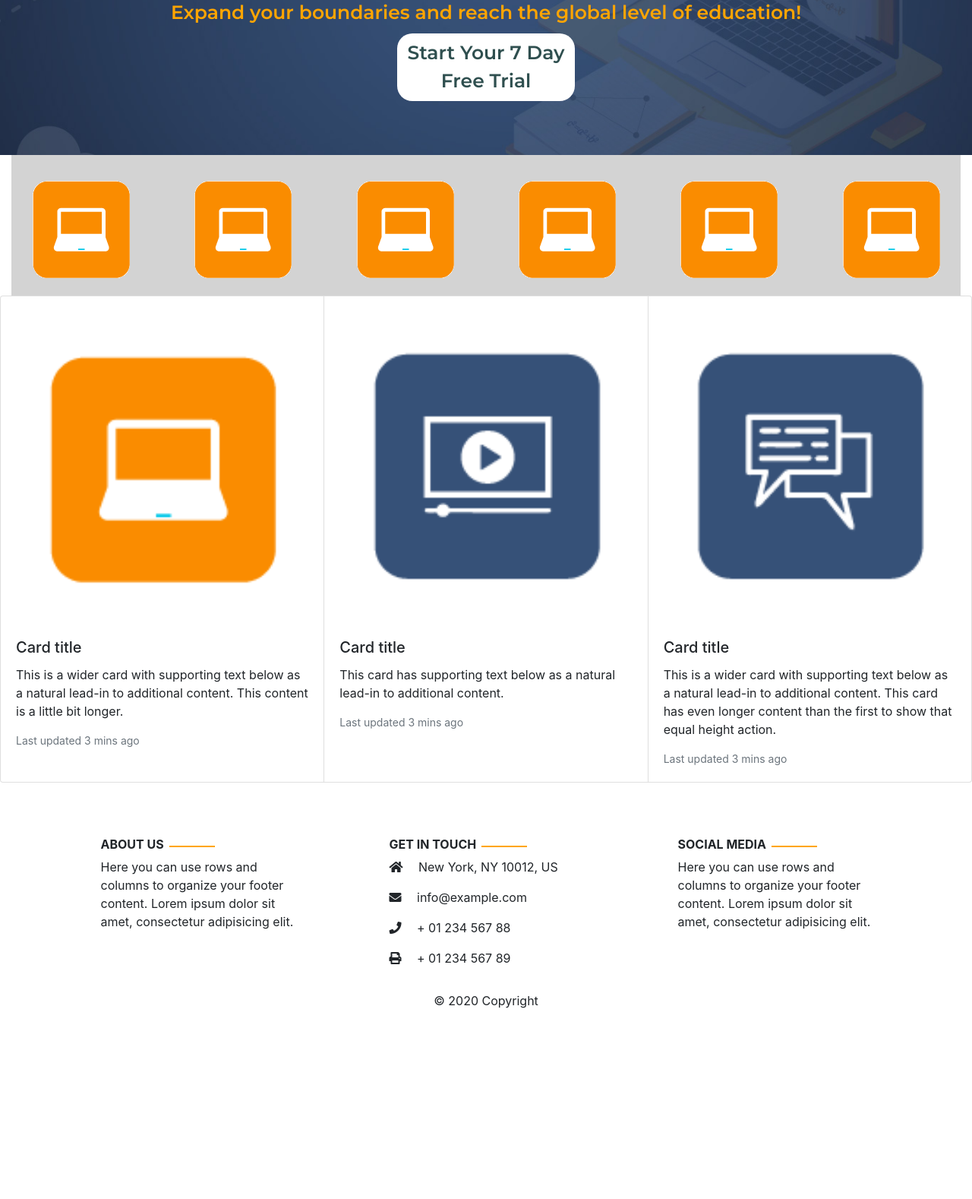
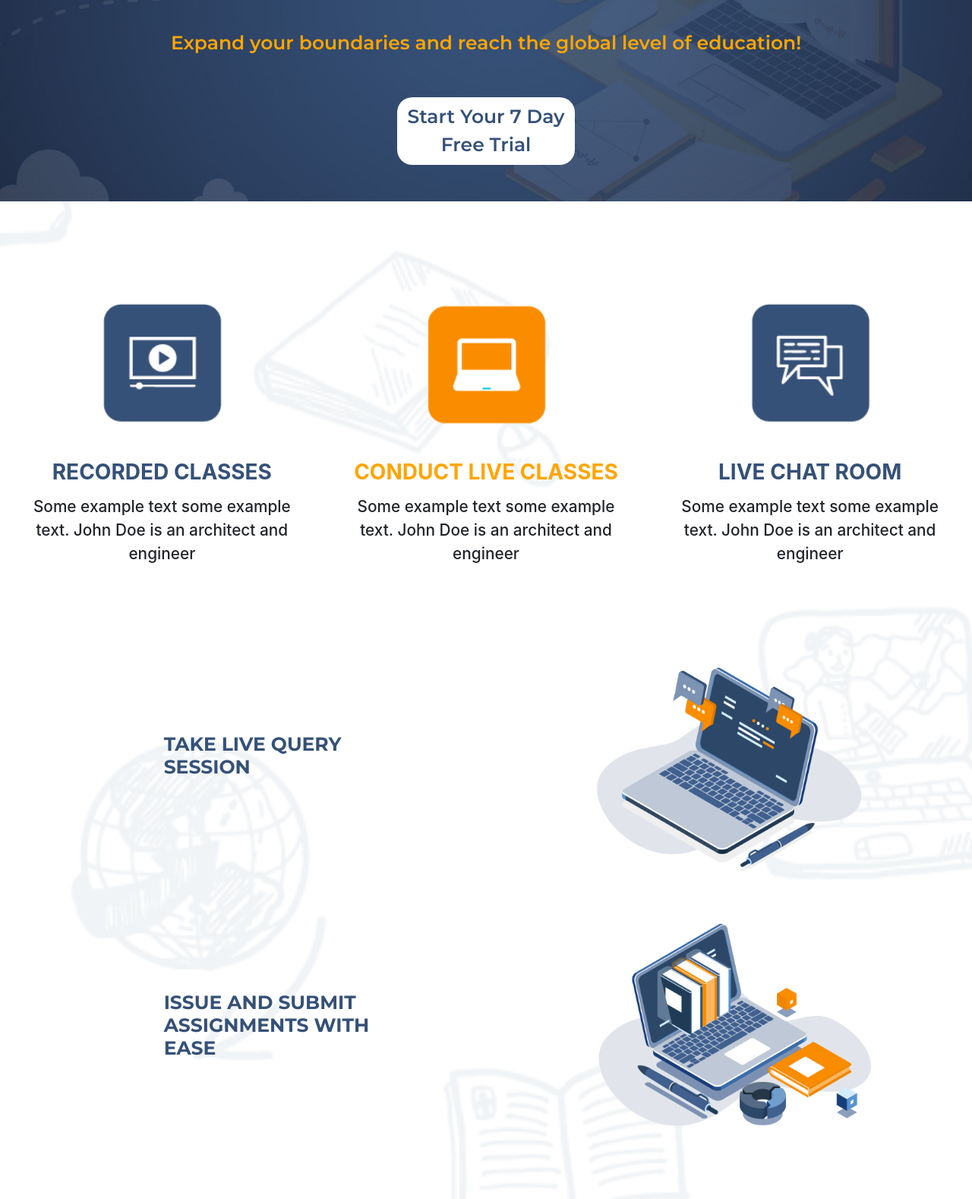
Before and after one commit to faasih/ibflms, a plain HTML site: page testing.html in a window 1280 px wide. Shown: the part 176-1754 px from the top of the page at 76% size. Before the commit the page ends 1521 px from the top, so only its background shows below. Drawn offline with nearby package versions, Linux system fonts and the light colour scheme; files that its build step writes are made by us from their sources; files whose address does not match are found by name.

Commit message:
Home Landing Page done, responsive done

```diff
--- a/style.css
+++ b/style.css
@@ -60,6 +60,21 @@
   position: relative;
 }
 
+.bg-img2 {
+  /* The image used */
+  background-image: url("images/doodle-1.png");
+
+  min-height: 380px;
+
+  /* Center and scale the image nicely */
+  background-position: center;
+  background-repeat: no-repeat;
+  background-size: cover;
+
+  /* Needed to position the navbar */
+  position: relative;
+}
+
 i.fa.fa-quote-left {
     margin-left: -15px;
     font-size: 10px;
@@ -85,9 +100,35 @@ i.fa.fa-quote-right {
     border-radius: 20px;
     font-size: 25px;
     font-weight: 600;
-    color: darkslategrey;
+    color: #355178;
     background-color: white;
     font-family: 'Montserrat' , sans-serif;
+}
+
+
+
+
+/*.customCard{
+width: 400px;
+}
+*/
+#record{
+  color: #355178;
+}
+
+#conduct{
+  color: orange;
+}
+
+#live{
+  color: #355178;
+}
+
+.querySession h5{
+  font-family: 'Montserrat', sans-serif;
+  font-size: 30px;
+  color: #355178;
+  font-weight: 700;
 }
 
 
@@ -96,13 +137,9 @@ i.fa.fa-quote-right {
 
 
 
+/*ALL MEDIA QUERIES HERE*/
 
-
-
-
-
-
-/*ALL MEDIA QUERIES HERE*/
+/*PHONE STARTS*/
 
 @media (max-width: 576px) {
 
@@ -123,8 +160,126 @@ i.fa.fa-quote-right {
        font-size: 18px;
     }
 
+.bg-img{
+background-image: url("images/mobile.png") !important;
+}
+
+.bg-img2{
+background-image: url("images/mobile-doodle.png") !important;
+}
+
+.slider {
+  display: none;
+}
+
+.querySession h5 {
+    font-size: 20px;
+    font-weight: 700;
+}
+
+
+.laptopicon img{
+  width: 100%;
+}
+
+.assignment img {
+  width: 100%;
+}
 
  }
 
 
+/*PHONE END*/
+
+
+/*TABLET STARTS*/
+
+
+@media (min-width: 768px ) {
+
+.slider {
+  display: none;
+}
+
+.card-title{
+  font-size: 1rem;
+}
+
+.card-text{
+  font-size: 0.8rem;
+  font-weight: 500;
+}
+
+.querySession h5 {
+    font-size: 25px;
+    font-weight: 700;
+}
+
+
+.laptopicon img{
+  width: 100%;
+}
+
+.assignment img {
+  width: 100%;
+  margin-left: -30px;
+ }
+
+.assignment h5 {
+    margin-left: -40px;
+}
+
+
+ }
+
+
+ @media (min-width: 900px )
+ {
+  .laptopicon h5 {
+    padding-top: 50px !important;
+}
+
+.assignment h5 {
+    padding-top: 40px !important;
+    padding-right: 50px;
+}
+ }
+
+/* TABLET ENDS*/
+
+@media (min-width: 1200px) {
+
+.laptopicon img{
+  width: 100%;
+}
+
+.assignment img{
+  width: 100%;
+}
+
+.laptopicon h5 {
+    padding-top: 100px !important;
+    margin-left: 90px;
+}
+
+.assignment h5 {
+    padding-top: 120px !important;
+    padding-right: 130px;
+}
+
+.card-title {
+    font-size: 1.75rem;
+    font-weight: 700;
+}
+
+.card-text {
+    font-size: 1.3rem;
+    /* font-weight: 500; */
+}
+
+
+
+}
+
+
 /*ALL MEDIA QUERIES END HERE*/
--- a/testing.html
+++ b/testing.html
@@ -16,6 +16,7 @@
   <link href="../ibflms/fontawesome-free-5.13.0-web/css/solid.css" rel="stylesheet">
   <link href="https://fonts.googleapis.com/css?family=Montserrat:500i,600&display=swap" rel="stylesheet">
   <link href="https://fonts.googleapis.com/css?family=Montserrat:500i,600,800&display=swap" rel="stylesheet">
+  <link href="https://fonts.googleapis.com/css2?family=Montserrat:wght@700&display=swap" rel="stylesheet">
  <!--  <link href="https://fonts.googleapis.comcss2?family=Montserrat:wght@900&family=Quicksand:wght@700&display=swap" rel="stylesheet">
   <link href="https://fonts.googleapis.com/css?family=Montserrat:600&display=swap" rel="stylesheet">
 -->
@@ -68,17 +69,18 @@
 
       <div class="heading text-center">
 
-        <h2 class="px-5 py-1 mt-5"><i class="fa fa-quote-left fa-fw"></i>Starting a Digital Academy was never so easy!<i class="fa fa-quote-right fa-fw"></i></h2>
-        <p class=" mt-2 mb-2">Expand your boundaries and reach the global level of education!</p>
-        <a class="btn not-allowed mb-5" onclick="return false;" href="#" role="button">Start Your 7 Day <br> Free Trial</a>
+        <h2 class="px-5 py-1 my-5"><i class="fa fa-quote-left fa-fw"></i>Starting a Digital Academy was never so easy!<i class="fa fa-quote-right fa-fw"></i></h2>
+        <p class=" my-1">Expand your boundaries and reach the global level of education!</p>
+        <a class="btn not-allowed my-5" onclick="return false;" href="#" role="button">Start Your 7 Day <br> Free Trial</a>
 
       </div>
 
     </div>
   </div>
 
+  <div class="bg-img2">
   <div class="container-fluid">
-    <div class="slider" style="background-color: lightgray;">
+    <div class="slider mt-5 pt-5 mb-5 pb-5">
       <div class="row d-flex text-center">
 
       <div class="col-sm-2 col-md-2 col-lg-2">
@@ -109,34 +111,131 @@
         </div>
 
   <div class="row">
-  <div class="card-group">
-  <div class="card">
-    <img class="card-img-top" src="../ibflms/images/key-icon.png" alt="Card image cap">
-    <div class="card-body">
-      <h5 class="card-title">Card title</h5>
-      <p class="card-text">This is a wider card with supporting text below as a natural lead-in to additional content. This content is a little bit longer.</p>
-      <p class="card-text"><small class="text-muted">Last updated 3 mins ago</small></p>
-    </div>
-  </div>
-  <div class="card">
-    <img class="card-img-top" src="../ibflms/images/key-icon1.png" alt="Card image cap">
-    <div class="card-body">
-      <h5 class="card-title">Card title</h5>
-      <p class="card-text">This card has supporting text below as a natural lead-in to additional content.</p>
-      <p class="card-text"><small class="text-muted">Last updated 3 mins ago</small></p>
-    </div>
-  </div>
-  <div class="card">
-    <img class="card-img-top" src="../ibflms/images/key-icon3.png" alt="Card image cap">
-    <div class="card-body">
-      <h5 class="card-title">Card title</h5>
-      <p class="card-text">This is a wider card with supporting text below as a natural lead-in to additional content. This card has even longer content than the first to show that equal height action.</p>
-      <p class="card-text"><small class="text-muted">Last updated 3 mins ago</small></p>
+  <div class="card-group text-center mt-5 pt-5 mb-5 pb-5">
+
+  <div class="col-sm-4 col-md-4 col-lg-4">
+  <div class="customCard">
+    <img class="card-img-top px-2" src="../ibflms/images/key-icon1.png" alt="Card image" style="width:60%">
+    <div class="card-body px-2">
+      <h4 class="card-title text-uppercase"id="record">Recorded Classes</h4>
+      <p class="card-text">Some example text some example text. John Doe is an architect and engineer</p>
+
     </div>
   </div>
 </div>
+
+  <div class="col-sm-4 col-md-4 col-lg-4">
+    <div class="customCard">
+    <img class="card-img-top px-2" src="../ibflms/images/key-icon.png" alt="Card image" style="width:60%">
+    <div class="card-body px-2">
+      <h4 class="card-title text-uppercase" id="conduct">Conduct Live Classes</h4>
+      <p class="card-text">Some example text some example text. John Doe is an architect and engineer</p>
+      </div>
+  </div>
+</div>
+
+    <div class="col-sm-4 col-md-4 col-lg-4">
+    <div class="customCard">
+    <img class="card-img-top px-2" src="../ibflms/images/key-icon3.png" alt="Card image" style="width:60%">
+    <div class="card-body px-2">
+      <h4 class="card-title text-uppercase" id="live">Live Chat Room</h4>
+      <p class="card-text ">Some example text some example text. John Doe is an architect and engineer</p>
+      </div>
+    </div>
+  </div>
+
+  </div>
+ </div>
+
+
+ <div class="querySession">
+
+  <div class="row laptopicon">
+    <div class="col-sm-2 col-md-1 col-lg-1">
+    </div>
+  <div class="col-sm-4 col-md-3 col-lg-4">
+    <h5 class="text-uppercase mt-1 pl-1">take live query session </h5>
     </div>
 
+    <div class="col-md-2">
+    </div>
+  <div class="col-sm-4 col-md-4 col-lg-4 mb-5">
+      <img src="../ibflms/images/icon1.png" alt="Laptop">
+      </div>
+    <div class="colsm-2 col-md-2 col-lg-1">
+    </div>
+      </div>
+
+        <div class="row laptopicon">
+    <div class="col-sm-2 col-md-1 col-lg-1">
+    </div>
+  <div class="col-sm-4 col-md-3 col-lg-4">
+    <h5 class="text-uppercase mt-1 pl-1">issue and submit assignments with ease</h5>
+    </div>
+
+    <div class="col-md-2">
+    </div>
+  <div class="col-sm-4 col-md-4 col-lg-4 mb-5">
+      <img src="../ibflms/images/icon2.png" alt="Laptop">
+      </div>
+    <div class="colsm-2 col-md-2 col-lg-1">
+    </div>
+      </div>
+
+        <div class="row laptopicon">
+    <div class="col-sm-2 col-md-1 col-lg-1">
+    </div>
+  <div class="col-sm-4 col-md-3 col-lg-4">
+    <h5 class="text-uppercase mt-1 pl-1">premium exam proctoring service </h5>
+    </div>
+
+    <div class="col-md-2">
+    </div>
+  <div class="col-sm-4 col-md-4 col-lg-4 mb-5">
+      <img src="../ibflms/images/icon3.png" alt="Laptop">
+      </div>
+    <div class="colsm-2 col-md-2 col-lg-1">
+    </div>
+      </div>
+
+        <div class="row laptopicon">
+    <div class="col-sm-2 col-md-1 col-lg-1">
+    </div>
+  <div class="col-sm-4 col-md-3 col-lg-4">
+    <h5 class="text-uppercase mt-1 pl-1">conduct test and exams</h5>
+    </div>
+
+    <div class="col-md-2">
+    </div>
+  <div class="col-sm-4 col-md-4 col-lg-4 mb-5">
+      <img src="../ibflms/images/icon-4.png" alt="Laptop">
+      </div>
+    <div class="colsm-2 col-md-2 col-lg-1">
+    </div>
+      </div>
+
+        <div class="row laptopicon">
+    <div class="col-sm-2 col-md-1 col-lg-1">
+    </div>
+  <div class="col-sm-4 col-md-3 col-lg-4">
+    <h5 class="text-uppercase mt-1 pl-1">high end video security & encryption</h5>
+    </div>
+
+    <div class="col-md-2">
+    </div>
+  <div class="col-sm-4 col-md-4 col-lg-4 mb-5">
+      <img src="../ibflms/images/icon-5.png" alt="Laptop">
+      </div>
+    <div class="colsm-2 col-md-2 col-lg-1">
+    </div>
+      </div>
+
+
+        </div>
+
+
+  </div>
+    </div> <!-- <BACKGROUND IMAGE 2 ENDS> -->
 
 <footer class="page-footer font-small unique-color-dark">
     <br>
```
Also changed, not shown: spareCode.html (added, +62 -0 lines), images/doodle-1.png (added), images/doodles2.png (added), images/mobile-doodle.png (added), images/mobile.png (added).
